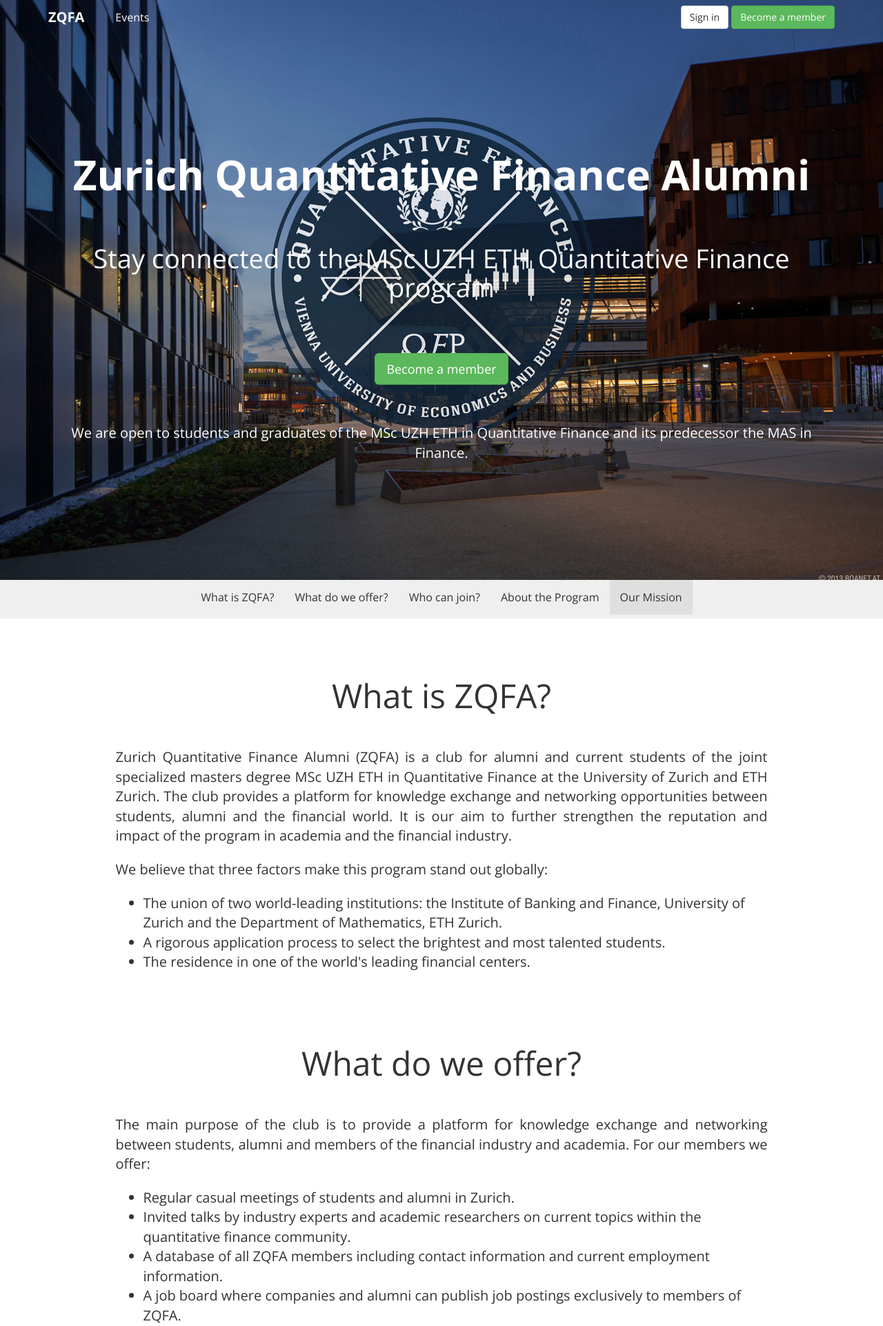
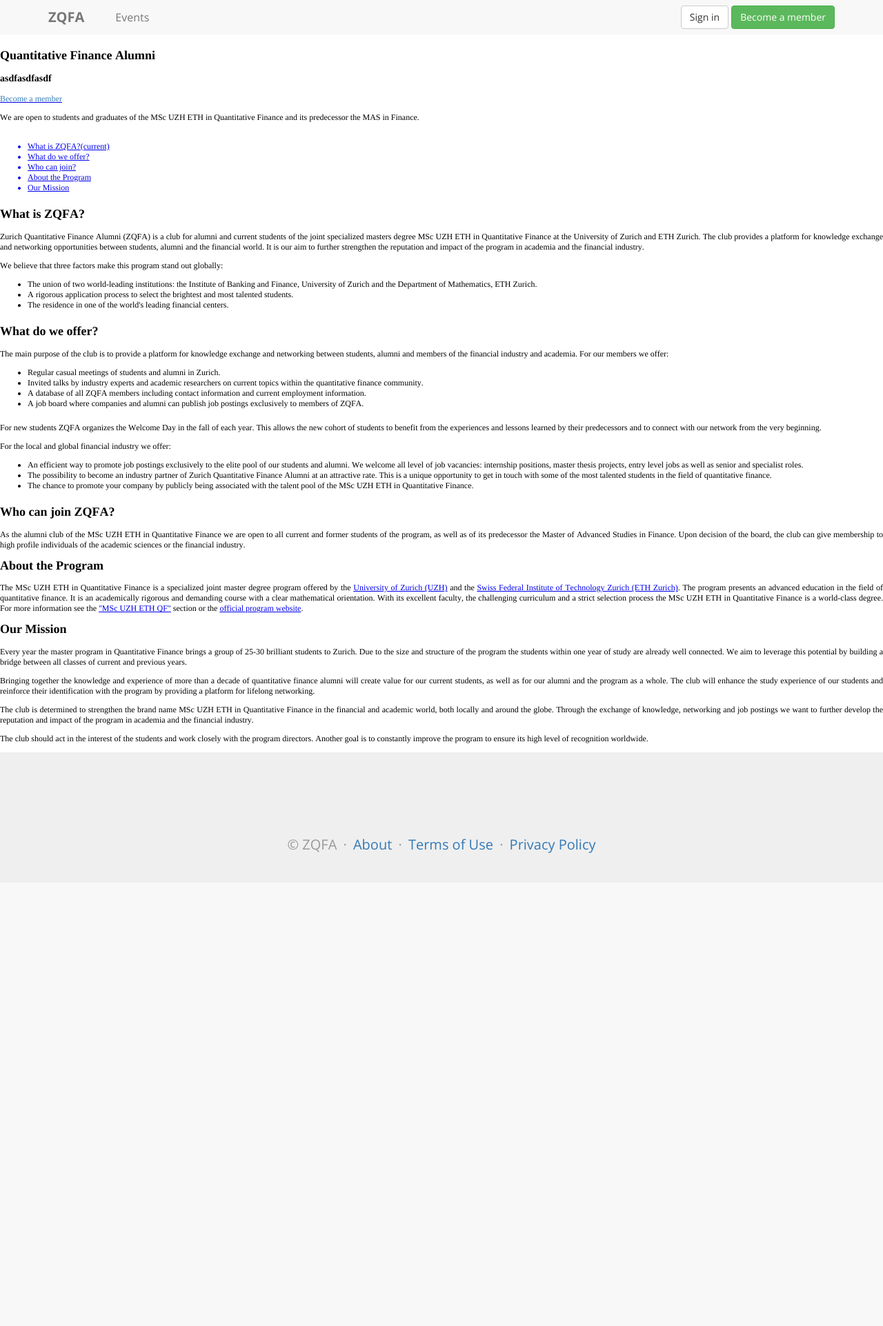
Before and after one commit to hurtonypeter/alumni-vienna, a Flask app: page /home in a window 1280 px wide. Shown: the top 1923 px of the page at 69% size. After the commit the page ends 1237 px from the top, so only its background shows below. Run offline with Flask 2, Linux system fonts and the light colour scheme; parts of the project's set-up code (start-up, migrations or seed data) failed here and were passed over; some libraries are stand-ins or nearby versions.

Commit message:
test home.html

```diff
--- a/zqfa/templates/page/home.html
+++ b/zqfa/templates/page/home.html
@@ -1,157 +1,74 @@
-{% extends "base.html" %}
-
-{% block styles %}
-    {{ super() }}
-
-    <style>
-        body {
-            position: relative;
-        }
-        .navigation.navbar {
-            background: transparent;
-        }
-
-        .navigation.navbar-default .navbar-nav > li > a, .navigation.navbar-default .navbar-brand {
-            color: #fff;
-        }
-    </style>
-{% endblock styles %}
-
-{% block body_attribs %} class="intro"{% endblock body_attribs %}
-
-{% block main %}
-
-    <section id="intro" class="colored text-center">
-        <div class="container">
-            <div class="intro-well wow">
-                <div class="row">
-                    <div class="col-lg-12 col-sm-12">
-                        <h1>Zurich Quantitative Finance Alumni</h1>
-                        <h3>Stay connected to the MSc UZH ETH Quantitative Finance program</h3>
-                        {% if current_user.is_authenticated() %}
-                            <p class="text-center">
-                                <a href="{{ url_for('members.index') }}" class="btn btn-success btn-lg">
-                                See members</a>
-                            </p>
-                        {% else %}
-                            <p class="text-center">
-                                <a class="btn btn-success btn-lg btn-register" href="{{ url_for('user.become_member') }}">Become a member</a>
-                            </p>
-                            <p class="text-center">We are open to students and graduates of the MSc UZH ETH in Quantitative Finance and its predecessor the MAS in Finance.</p>
-                        {% endif %}
-                    </div>
-                </div>
-            </div>
-        </div>
-    </section>
-
-    <div id="subpage-nav" class="subpage-nav">
-        <nav class="navbar">
-            <ul class="nav navbar-nav">
-                <li><a href="#what-is-zqfa">What is ZQFA?<span class="sr-only">(current)</span></a></li>
-                <li><a href="#we-offer">What do we offer?</a></li>
-                <li><a href="#who-can-join">Who can join?</a></li>
-                <li><a href="#about-the-program">About the Program</a></li>
-                <li><a href="#our-mission">Our Mission</a></li>
-            </ul>
-        </nav>
-    </div>
-
-    <section id="what-is-zqfa">
-        <div class="container">
-            <h2 class="text-center">What is ZQFA?</h2>
-            <div class="row">
-                <div class="col-md-offset-1 col-md-10">
-                    <p>Zurich Quantitative Finance Alumni (ZQFA) is a club for alumni and current students of the joint specialized masters degree MSc UZH ETH in Quantitative Finance at the University of Zurich and ETH Zurich. The club provides a platform for knowledge exchange and networking opportunities between students, alumni and the financial world. It is our aim  to further strengthen the reputation and impact of the program in academia and the financial industry.</p>
-
-                    <p>We believe that three factors make this program stand out globally:</p>
-                    <ul>
-                        <li>The union of two world-leading institutions: the Institute of Banking and Finance, University of Zurich and the Department of Mathematics, ETH Zurich.</li>
-                        <li>A rigorous application process to select the brightest and most talented students.</li>
-                        <li>The residence in one of the world's leading financial centers.</li>
-                    </ul>
-                </div>
-            </div>
-        </div>
-    </section>
-
-
-    <section id="we-offer">
-        <div class="container">
-            <h2 class="text-center">What do we offer?</h2>
-            <div class="row">
-                <div class="col-md-offset-1 col-md-10">
-                    <p>The main purpose of the club is to provide a platform for knowledge exchange and networking between students, alumni and members of the financial industry and academia. For our members we offer:</p>
-                    <ul>
-                        <li>Regular casual meetings of students and alumni in Zurich.</li>
-                        <li>Invited talks by industry experts and academic researchers on current topics within the quantitative finance community.</li>
-                        <li>A database of all ZQFA members including contact information and current employment information.</li>
-                        <li>A job board where companies and alumni can publish job postings exclusively to members of ZQFA.</li>
-                    </ul>
-
-                    <p>For new students ZQFA organizes the Welcome Day in the fall of each year. This allows the new cohort of students to benefit from the experiences and lessons learned by their predecessors and to connect with our network from the very beginning.</p>
-
-                    <p>For the local and global financial industry we offer:</p>
-                    <ul>
-                        <li>An efficient way to promote job postings exclusively to the elite pool of our students and alumni. We welcome all level of job vacancies: internship positions, master thesis projects, entry level jobs as well as senior and specialist roles.</li>
-                        <li>The possibility to become an industry partner of Zurich Quantitative Finance Alumni at an attractive rate.  This is a unique opportunity to get in touch with some of the most talented students in the field of quantitative finance.</li>
-                        <li>The chance to promote your company by publicly being associated with the talent pool of the MSc UZH ETH in Quantitative Finance.</li>
-                    </ul>
-                </div>
-            </div>
-        </div>
-    </section>
-
-    <section id="who-can-join">
-        <div class="container">
-            <h2 class="text-center">Who can join ZQFA?</h2>
-            <div class="row">
-                <div class="col-md-offset-1 col-md-10">
-                    <p>As the alumni club of the MSc UZH ETH in Quantitative Finance we are open to all current and former students of the program, as well as of its predecessor the Master of Advanced Studies in Finance. Upon decision of the board, the club can give membership to high profile individuals of the academic sciences or the financial industry.</p>
-                </div>
-            </div>
-        </div>
-    </section>
-
-
-    <section id="about-the-program">
-        <div class="container">
-            <h2 class="text-center">About the Program</h2>
-            <div class="row">
-                <div class="col-md-offset-1 col-md-10">
-                    <p>The MSc UZH ETH in Quantitative Finance is a specialized joint master degree program offered by the <a href="http://www.uzh.ch">University of Zurich (UZH)</a> and the <a href="http://www.ethz.ch">Swiss Federal Institute of Technology Zurich (ETH Zurich)</a>. The program presents an advanced education in the field of quantitative finance. It is an academically rigorous and demanding course with a clear mathematical orientation. With its excellent faculty, the challenging curriculum and a strict selection process the MSc UZH ETH in Quantitative Finance is a world-class degree. For more information see the <a href="{{ url_for('page.qf') }}">"MSc UZH ETH QF"</a> section or the <a href="http://www.msfinance.ch">official program website</a>.</p>
-                </div>
-            </div>
-        </div>
-    </section>
-
-    <section id="our-mission">
-        <div class="container">
-            <h2 class="text-center">Our Mission</h2>
-            <div class="row">
-                <div class="col-md-offset-1 col-md-10">
-                    <p>Every year the master program in Quantitative Finance brings a group of 25-30 brilliant students to Zurich. Due to the size and structure of the program the students within one year of study are already well connected. We aim to leverage this potential by building a bridge between all classes of current and previous years.</p>
-                    <p>Bringing together the knowledge and experience of more than a decade of quantitative finance alumni will create value for our current students, as well as for our alumni and the program as a whole. The club will enhance the study experience of our students and reinforce their identification with the program by providing a platform for lifelong networking.</p>
-                    <p>The club is determined to strengthen the brand name MSc UZH ETH in Quantitative Finance in the financial and academic world, both locally and around the globe. Through the exchange of knowledge, networking and job postings we want to further develop the reputation and impact of the program in academia and the financial industry.</p>
-                    <p>The club should act in the interest of the students and work closely with the program directors. Another goal is to constantly improve the program to ensure its high level of recognition worldwide.</p>
-                </div>
-            </div>
-        </div>
-    </section>
-
-{% endblock %}
-
-{% block scripts %}
-    {{ super() }}
-    <script type="text/javascript">
-        $('#subpage-nav').affix({
-          top:0,
-          offset: {
-            top: $('#intro').outerHeight()
-          }
-        });
-        console.log($('#intro').height()-$('#subpage-nav').height());
-
-        $('body').scrollspy({ target: '#subpage-nav' })
-    </script>
-{% endblock scripts %}
+<!DOCTYPE html PUBLIC "-//W3C//DTD HTML 4.01//EN" "http://www.w3.org/TR/html4/strict.dtd">
+<html>
+<head>
+  <meta http-equiv="Content-Type" content="text/html; charset=utf-8">
+  <meta http-equiv="Content-Style-Type" content="text/css">
+  <title></title>
+  <meta name="Generator" content="Cocoa HTML Writer">
+  <meta name="CocoaVersion" content="1347.57">
+  <style type="text/css">
+    p.p1 {margin: 0.0px 0.0px 0.0px 0.0px; font: 12.0px Times; color: #000000; -webkit-text-stroke: #000000}
+    p.p4 {margin: 0.0px 0.0px 12.0px 0.0px; font: 12.0px Times; color: #0000ee; -webkit-text-stroke: #0000ee}
+    p.p5 {margin: 0.0px 0.0px 12.0px 0.0px; font: 12.0px Times; color: #000000; -webkit-text-stroke: #000000}
+    li.li1 {margin: 0.0px 0.0px 0.0px 0.0px; font: 12.0px Times; color: #000000; -webkit-text-stroke: #000000}
+    li.li6 {margin: 0.0px 0.0px 0.0px 0.0px; font: 12.0px Times; color: #0000ee; -webkit-text-stroke: #0000ee}
+    span.s1 {font-kerning: none}
+    span.s2 {text-decoration: underline ; font-kerning: none}
+    span.s3 {font-kerning: none; color: #000000; -webkit-text-stroke: 0px #000000}
+    span.s4 {-webkit-text-stroke: 0px #000000}
+    span.s5 {text-decoration: underline ; font-kerning: none; color: #0000ee; -webkit-text-stroke: 0px #0000ee}
+    ul.ul1 {list-style-type: disc}
+  </style>
+</head>
+<body>
+<p class="p1"><span class="s1">{% extends "base.html" %} {% block styles %} {{ super() }} {% endblock styles %} {% block body_attribs %} class="intro"{% endblock body_attribs %} {% block main %}</span></p>
+<h1 style="margin: 0.0px 0.0px 14.9px 0.0px; font: 18.0px Times; color: #000000; -webkit-text-stroke: #000000"><span class="s1"><b>Quantitative Finance Alumni</b></span></h1>
+<h3 style="margin: 0.0px 0.0px 14.0px 0.0px; font: 14.0px Times; color: #000000; -webkit-text-stroke: #000000"><span class="s1"><b>asdfasdfasdf</b></span></h3>
+<p class="p1"><span class="s1">{% if current_user.is_authenticated() %}</span></p>
+<p class="p4"><span class="s2"><a href="file:///Users/christophbodner/Dropbox/Apps/Heroku/alumni-vienna/zqfa/templates/page/%7B%7B%20url_for('members.index')%20%7D%7D">See members</a></span><span class="s3"><span class="Apple-converted-space"> </span></span></p>
+<p class="p1"><span class="s1">{% else %}</span></p>
+<p class="p4"><span class="s2"><a href="file:///Users/christophbodner/Dropbox/Apps/Heroku/alumni-vienna/zqfa/templates/page/%7B%7B%20url_for('user.become_member')%20%7D%7D">Become a member</a></span><span class="s3"><span class="Apple-converted-space"> </span></span></p>
+<p class="p5"><span class="s1">We are open to students and graduates of the MSc UZH ETH in Quantitative Finance and its predecessor the MAS in Finance.</span></p>
+<p class="p1"><span class="s1">{% endif %}<span class="Apple-converted-space"> </span></span></p>
+<ul class="ul1">
+  <li class="li6"><span class="s4"></span><span class="s2">What is ZQFA?(current)</span></li>
+  <li class="li6"><span class="s4"></span><span class="s2">What do we offer?</span></li>
+  <li class="li6"><span class="s4"></span><span class="s2">Who can join?</span></li>
+  <li class="li6"><span class="s4"></span><span class="s2">About the Program</span></li>
+  <li class="li6"><span class="s4"></span><span class="s2">Our Mission</span></li>
+</ul>
+<h2 style="margin: 0.0px 0.0px 14.9px 0.0px; font: 18.0px Times; color: #000000; -webkit-text-stroke: #000000"><span class="s1"><b>What is ZQFA?</b></span></h2>
+<p class="p5"><span class="s1">Zurich Quantitative Finance Alumni (ZQFA) is a club for alumni and current students of the joint specialized masters degree MSc UZH ETH in Quantitative Finance at the University of Zurich and ETH Zurich. The club provides a platform for knowledge exchange and networking opportunities between students, alumni and the financial world. It is our aim to further strengthen the reputation and impact of the program in academia and the financial industry.</span></p>
+<p class="p5"><span class="s1">We believe that three factors make this program stand out globally:</span></p>
+<ul class="ul1">
+  <li class="li1"><span class="s4"></span><span class="s1">The union of two world-leading institutions: the Institute of Banking and Finance, University of Zurich and the Department of Mathematics, ETH Zurich.</span></li>
+  <li class="li1"><span class="s4"></span><span class="s1">A rigorous application process to select the brightest and most talented students.</span></li>
+  <li class="li1"><span class="s4"></span><span class="s1">The residence in one of the world's leading financial centers.</span></li>
+</ul>
+<h2 style="margin: 0.0px 0.0px 14.9px 0.0px; font: 18.0px Times; color: #000000; -webkit-text-stroke: #000000"><span class="s1"><b>What do we offer?</b></span></h2>
+<p class="p5"><span class="s1">The main purpose of the club is to provide a platform for knowledge exchange and networking between students, alumni and members of the financial industry and academia. For our members we offer:</span></p>
+<ul class="ul1">
+  <li class="li1"><span class="s4"></span><span class="s1">Regular casual meetings of students and alumni in Zurich.</span></li>
+  <li class="li1"><span class="s4"></span><span class="s1">Invited talks by industry experts and academic researchers on current topics within the quantitative finance community.</span></li>
+  <li class="li1"><span class="s4"></span><span class="s1">A database of all ZQFA members including contact information and current employment information.</span></li>
+  <li class="li1"><span class="s4"></span><span class="s1">A job board where companies and alumni can publish job postings exclusively to members of ZQFA.</span></li>
+</ul>
+<p class="p5"><span class="s1">For new students ZQFA organizes the Welcome Day in the fall of each year. This allows the new cohort of students to benefit from the experiences and lessons learned by their predecessors and to connect with our network from the very beginning.</span></p>
+<p class="p5"><span class="s1">For the local and global financial industry we offer:</span></p>
+<ul class="ul1">
+  <li class="li1"><span class="s4"></span><span class="s1">An efficient way to promote job postings exclusively to the elite pool of our students and alumni. We welcome all level of job vacancies: internship positions, master thesis projects, entry level jobs as well as senior and specialist roles.</span></li>
+  <li class="li1"><span class="s4"></span><span class="s1">The possibility to become an industry partner of Zurich Quantitative Finance Alumni at an attractive rate. This is a unique opportunity to get in touch with some of the most talented students in the field of quantitative finance.</span></li>
+  <li class="li1"><span class="s4"></span><span class="s1">The chance to promote your company by publicly being associated with the talent pool of the MSc UZH ETH in Quantitative Finance.</span></li>
+</ul>
+<h2 style="margin: 0.0px 0.0px 14.9px 0.0px; font: 18.0px Times; color: #000000; -webkit-text-stroke: #000000"><span class="s1"><b>Who can join ZQFA?</b></span></h2>
+<p class="p5"><span class="s1">As the alumni club of the MSc UZH ETH in Quantitative Finance we are open to all current and former students of the program, as well as of its predecessor the Master of Advanced Studies in Finance. Upon decision of the board, the club can give membership to high profile individuals of the academic sciences or the financial industry.</span></p>
+<h2 style="margin: 0.0px 0.0px 14.9px 0.0px; font: 18.0px Times; color: #000000; -webkit-text-stroke: #000000"><span class="s1"><b>About the Program</b></span></h2>
+<p class="p5"><span class="s1">The MSc UZH ETH in Quantitative Finance is a specialized joint master degree program offered by the <a href="http://www.uzh.ch/"><span class="s5">University of Zurich (UZH)</span></a> and the <a href="http://www.ethz.ch/"><span class="s5">Swiss Federal Institute of Technology Zurich (ETH Zurich)</span></a>. The program presents an advanced education in the field of quantitative finance. It is an academically rigorous and demanding course with a clear mathematical orientation. With its excellent faculty, the challenging curriculum and a strict selection process the MSc UZH ETH in Quantitative Finance is a world-class degree. For more information see the <a href="file:///Users/christophbodner/Dropbox/Apps/Heroku/alumni-vienna/zqfa/templates/page/%7B%7B%20url_for('page.qf')%20%7D%7D"><span class="s5">"MSc UZH ETH QF"</span></a> section or the <a href="http://www.msfinance.ch/"><span class="s5">official program website</span></a>.</span></p>
+<h2 style="margin: 0.0px 0.0px 14.9px 0.0px; font: 18.0px Times; color: #000000; -webkit-text-stroke: #000000"><span class="s1"><b>Our Mission</b></span></h2>
+<p class="p5"><span class="s1">Every year the master program in Quantitative Finance brings a group of 25-30 brilliant students to Zurich. Due to the size and structure of the program the students within one year of study are already well connected. We aim to leverage this potential by building a bridge between all classes of current and previous years.</span></p>
+<p class="p5"><span class="s1">Bringing together the knowledge and experience of more than a decade of quantitative finance alumni will create value for our current students, as well as for our alumni and the program as a whole. The club will enhance the study experience of our students and reinforce their identification with the program by providing a platform for lifelong networking.</span></p>
+<p class="p5"><span class="s1">The club is determined to strengthen the brand name MSc UZH ETH in Quantitative Finance in the financial and academic world, both locally and around the globe. Through the exchange of knowledge, networking and job postings we want to further develop the reputation and impact of the program in academia and the financial industry.</span></p>
+<p class="p5"><span class="s1">The club should act in the interest of the students and work closely with the program directors. Another goal is to constantly improve the program to ensure its high level of recognition worldwide.</span></p>
+<p class="p1"><span class="s1">{% endblock %} {% block scripts %} {{ super() }} {% endblock scripts %}<span class="Apple-converted-space"> </span></span></p>
+</body>
+</html>
```
